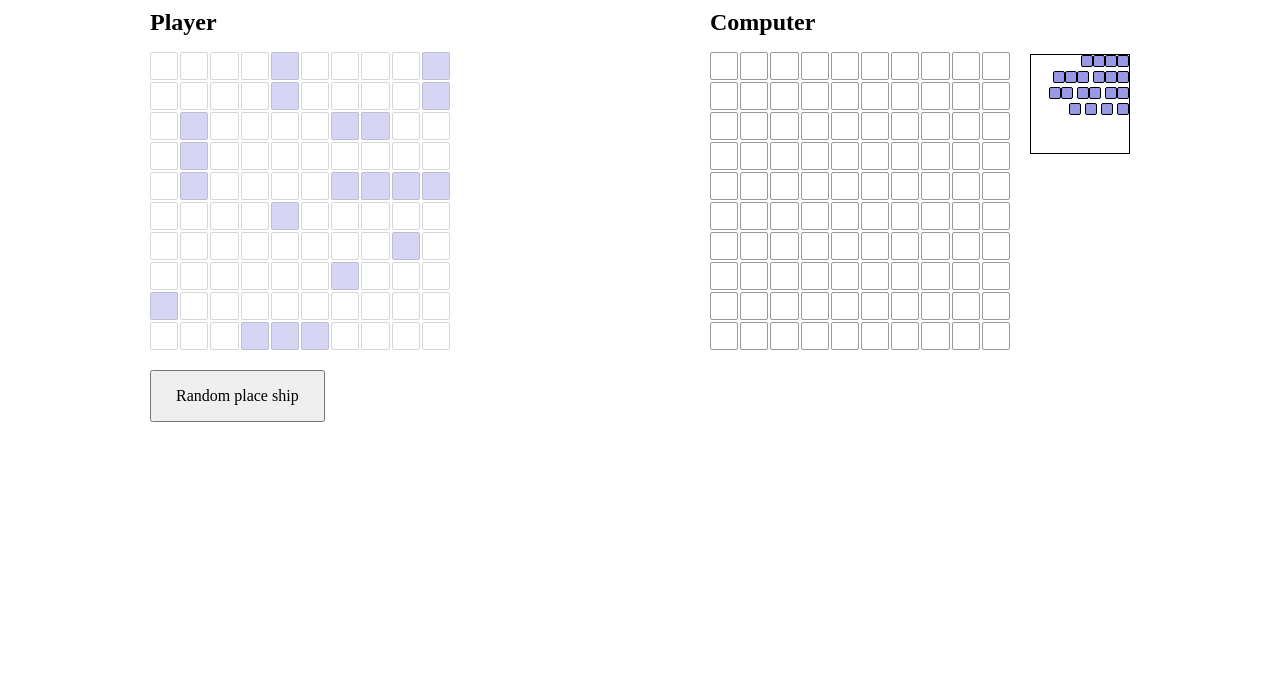
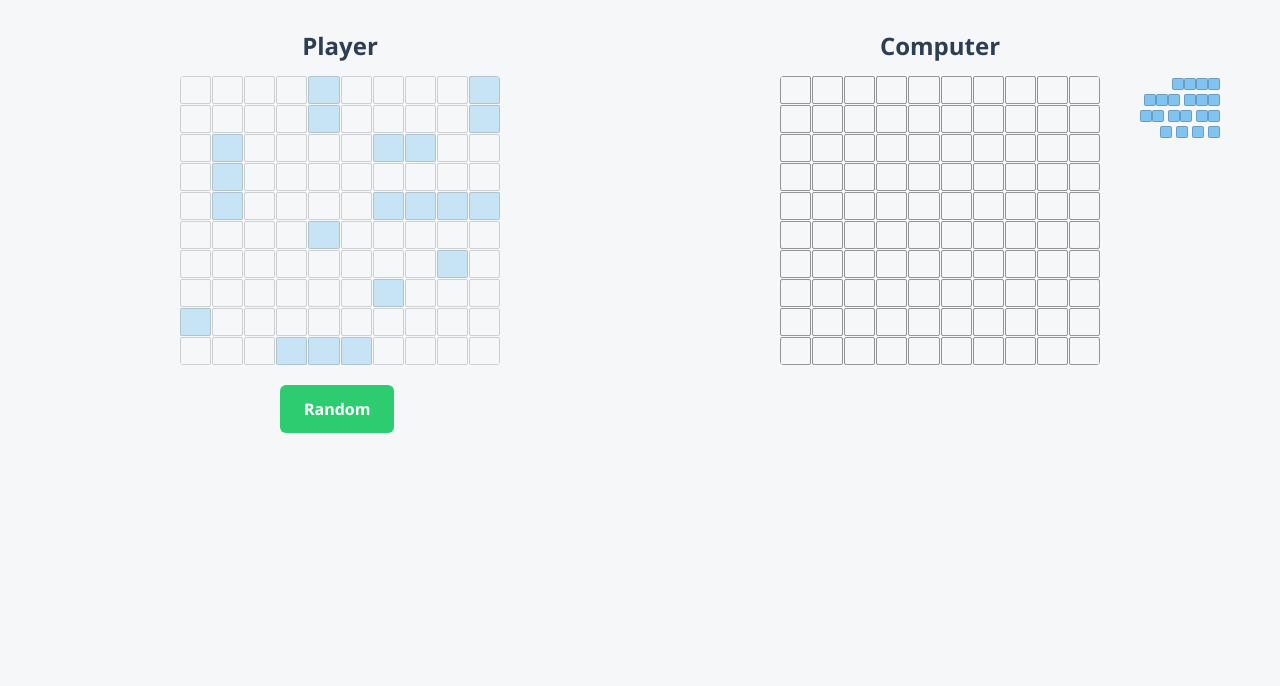
Before and after one commit to EthanTran02/battleship, a website built with webpack: page src/template.html in a window 1280 px wide. Shown: the part 114-800 px from the top of the page. Built offline with nearby package versions, Linux system fonts and the light colour scheme.

Commit message:
Enchance project UI

```diff
--- a/src/style.css
+++ b/src/style.css
@@ -15,6 +15,9 @@ body {
   line-height: 1.5;
   /* 4. Improve text rendering */
   -webkit-font-smoothing: antialiased;
+  font-family: 'Segoe UI', Tahoma, Geneva, Verdana, sans-serif;
+  background-color: #f5f7f9;
+  color: #333;
 }
 
 /* 5. Improve media defaults */
@@ -74,78 +77,102 @@ body > h1 {
   text-align: center;
   margin-bottom: 40px;
   margin-top: 30px;
+  font-size: 3rem;
+  color: #2c3e50;
+  text-shadow: 2px 2px 4px rgba(0, 0, 0, 0.1);
 }
 
 #main {
   display: flex;
-  gap: 140px;
-  padding-left: 150px;
-  padding-right: 150px;
-  padding-bottom: 150px;
+  justify-content: center;
+  max-width: 1200px;
+  margin: 0 auto;
+  position: relative;
+  margin-top: 20px;
+}
+
+#main > div {
+  flex: 1;
+  background-color: transparent;
+  border-radius: 12px;
 
   position: relative;
-}
-#main > div {
-  flex: 1;
 }
 
 #main > div > h2 {
   margin-bottom: 12px;
+  color: #2c3e50;
+  font-weight: 600;
+  text-align: center;
 }
 
 /* board */
 .grid {
   display: grid;
   grid-template-columns: repeat(10, 1fr);
-  gap: 2px;
+  gap: 1px;
+  margin: 0 auto;
 }
 
 .cell {
   width: auto;
   height: 28px;
-  border: 1px solid rgba(0, 0, 0, 0.395);
+  border: 1px solid rgba(0, 0, 0, 0.4);
   border-radius: 2px;
-}
-/* board */
-#board-container1 {
-  width: 300px;
+  transition: all 0.2s ease;
 }
 
+/* board */
+#board-container1,
 #board-container2 {
-  width: 300px;
+  width: 100%;
+  max-width: 320px;
+  margin: 0 auto;
+  border-radius: 4px;
+  overflow: hidden;
 }
 
 /* computer board */
-
 #board-container2:not(.blur) .cell:not(.hit):not(.miss):not(.ship):hover {
-  background-color: rgba(128, 128, 128, 0.148);
+  background-color: rgba(128, 128, 128, 0.15);
   cursor: pointer;
+  transform: scale(1.05);
 }
 
 #board-container2.game-over .cell:not(.hit):not(.miss):not(.ship):hover {
   background-color: transparent;
   cursor: default;
+  transform: none;
 }
 
 /* state */
-
 .ship {
-  background-color: rgba(0, 0, 189, 0.4);
+  background-color: rgba(54, 162, 235, 0.6);
 }
 
 .hit {
-  background-color: rgba(255, 0, 0, 0.7);
+  background-color: rgba(255, 99, 132, 0.8);
+  animation: pulse 1s ease-out;
 }
 
 .miss {
-  background-color: rgba(128, 128, 128, 0.4);
+  background-color: rgba(128, 128, 128, 0.3);
+}
+
+@keyframes pulse {
+  0% {
+    transform: scale(1);
+  }
+  50% {
+    transform: scale(1.1);
+  }
+  100% {
+    transform: scale(1);
+  }
 }
 
 /* board blur effect */
-
-#board-container1.blur {
-  opacity: 0.4;
-}
+#board-container1.blur,
 #board-container2.blur {
   opacity: 0.4;
 }
@@ -155,47 +182,78 @@ body > h1 {
   display: flex;
   justify-content: center;
   flex-direction: column;
-
+  align-items: center;
   text-align: center;
   position: absolute;
-  background-color: rgb(198, 198, 198);
-  padding: 24px 60px;
-
-  top: 200px;
+  background-color: white;
+  padding: 30px 60px;
+  border-radius: 12px;
+  box-shadow:
+    0 20px 25px -5px rgba(0, 0, 0, 0.1),
+    0 10px 10px -5px rgba(0, 0, 0, 0.04);
+  top: 50%;
   left: 50%;
-  transform: translateX(-50%);
+  transform: translate(-50%, -50%);
   z-index: 10;
 }
 
 #modal-result > h2 {
-  margin-bottom: 12px;
+  margin-bottom: 20px;
+  color: #2c3e50;
+  font-size: 1.8rem;
+}
+
+#restart-button {
+  background-color: #3498db;
+  color: white;
+  border: none;
+  padding: 10px 24px;
+  border-radius: 6px;
+  cursor: pointer;
+  font-weight: 600;
+  transition: all 0.2s ease;
+}
+
+#restart-button:hover {
+  background-color: #2980b9;
+  transform: translateY(-2px);
 }
 
 /* random button */
-
 #random {
   margin-top: 20px;
   padding: 12px 24px;
+  background-color: #2ecc71;
+  color: white;
+  border: none;
+  border-radius: 6px;
+  cursor: pointer;
+  font-weight: 600;
+  display: block;
+  margin-left: auto;
+  margin-right: auto;
+  transition: all 0.2s ease;
+
+  position: absolute;
+  left: 40%;
+}
+
+#random:hover {
+  background-color: #27ae60;
+  transform: translateY(-2px);
 }
 
 /* game status */
-
-#main > div {
-  position: relative;
-}
-
 #game-stat {
-  border: 1px solid black;
   position: absolute;
   height: 100px;
   width: 100px;
-
-  right: 0;
+  right: 20px;
   top: 50px;
+  border-radius: 8px;
 }
 
 /* ships4 */
-
 #ship-4 {
   margin-bottom: 4px;
 }
@@ -205,7 +263,7 @@ body > h1 {
 }
 
 #ship-4 > .ship-41 > .ship {
-  border: 1px solid black;
+  border: 1px solid rgba(0, 0, 0, 0.2);
   width: 12px;
   height: 12px;
   border-radius: 2px;
@@ -228,13 +286,13 @@ body > h1 {
   justify-content: end;
 }
 #ship-3 > .ship-31 > .ship {
-  border: 1px solid black;
+  border: 1px solid rgba(0, 0, 0, 0.2);
   width: 12px;
   height: 12px;
   border-radius: 2px;
 }
 #ship-3 > .ship-32 > .ship {
-  border: 1px solid black;
+  border: 1px solid rgba(0, 0, 0, 0.2);
   width: 12px;
   height: 12px;
   border-radius: 2px;
@@ -258,7 +316,7 @@ body > h1 {
 #ship-2 > .ship-21 > .ship,
 #ship-2 > .ship-22 > .ship,
 #ship-2 > .ship-23 > .ship {
-  border: 1px solid black;
+  border: 1px solid rgba(0, 0, 0, 0.2);
   width: 12px;
   height: 12px;
   border-radius: 2px;
@@ -283,7 +341,7 @@ body > h1 {
 #ship-1 > .ship-12 > .ship,
 #ship-1 > .ship-13 > .ship,
 #ship-1 > .ship-14 > .ship {
-  border: 1px solid black;
+  border: 1px solid rgba(0, 0, 0, 0.2);
   width: 12px;
   height: 12px;
   border-radius: 2px;
--- a/src/template.html
+++ b/src/template.html
@@ -15,7 +15,7 @@
       <div>
         <h2>Player</h2>
         <div id="board-container1"></div>
-        <button id="random">Random place ship</button>
+        <button id="random">Random</button>
       </div>
 
       <div>
```
